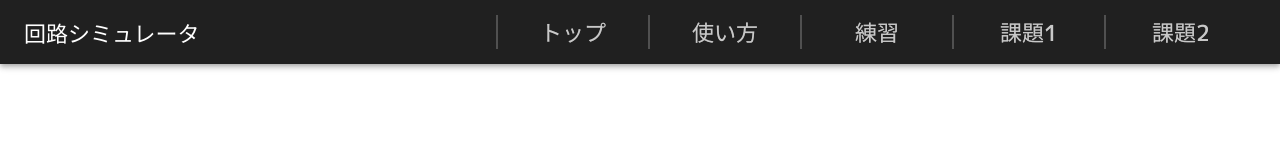
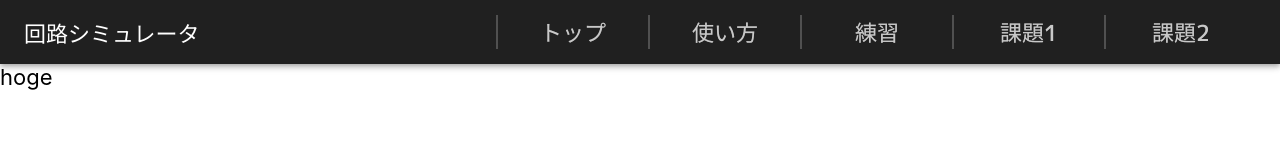
Before and after one commit to haru1843/circuit-simulation-app, a React (Create React App) app: page / in a window 1280 px wide. Shown: the top 160 px of the page. Built offline with nearby package versions, Linux system fonts and the light colour scheme.

Commit message:
update: top's route '/top'->'/'

```diff
--- a/src/App.js
+++ b/src/App.js
@@ -11,7 +11,7 @@ function App() {
       <BrowserRouter>
         <Header></Header>
         <Switch>
-          <Route path="/top">
+          <Route exec="/">
             <div>hoge</div>
           </Route>
           <Route path="/usage">usage</Route>
--- a/src/views/components/header.js
+++ b/src/views/components/header.js
@@ -69,7 +69,7 @@ function Header(props) {
             <span>回路シミュレータ</span>
             <div className="header-right">
               <div className="link-div">
-                <Link to="/top">トップ</Link>
+                <Link to="/">トップ</Link>
               </div>
               <div className="link-div">
                 <Link to="/usage">使い方</Link>
```
